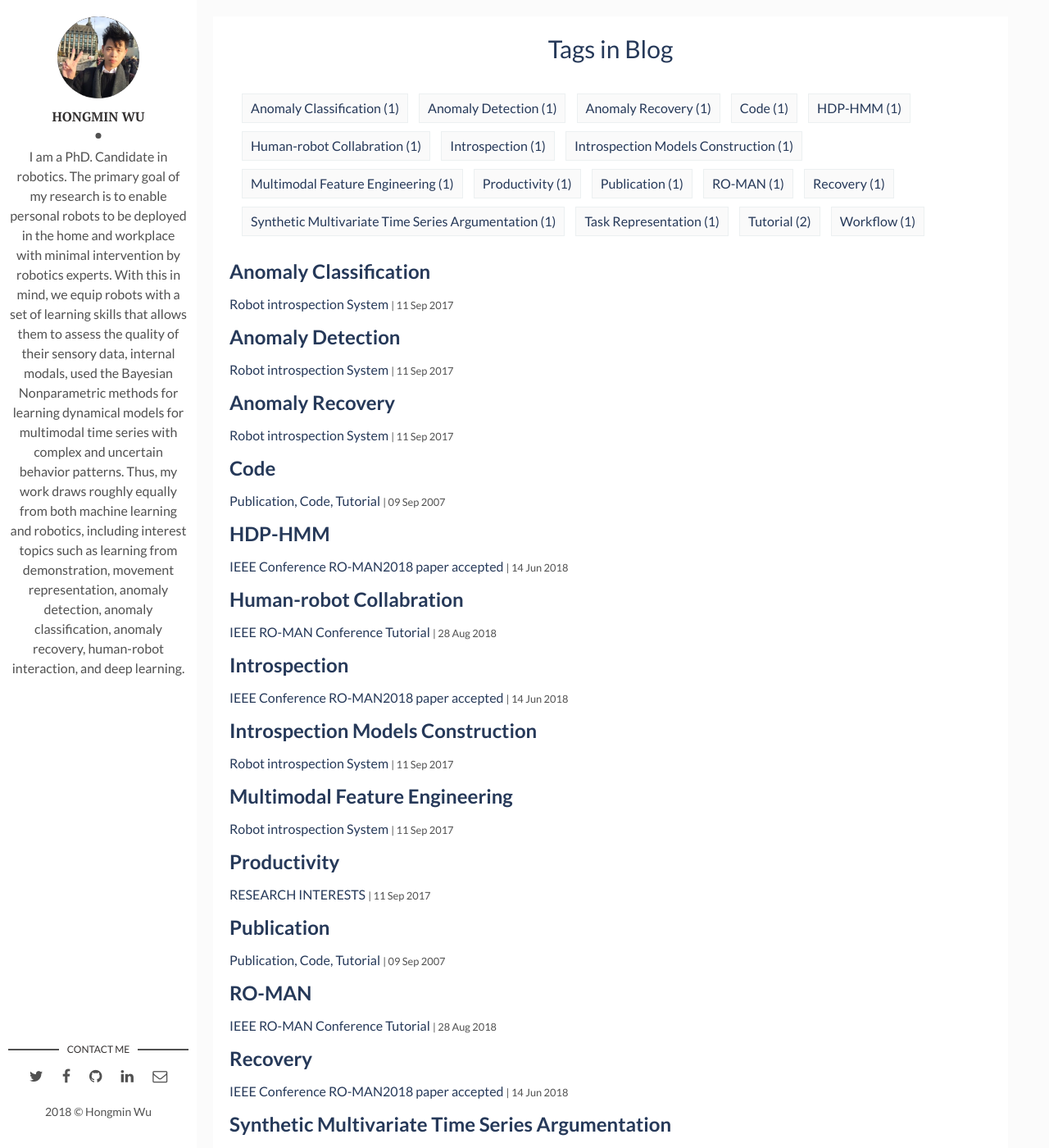
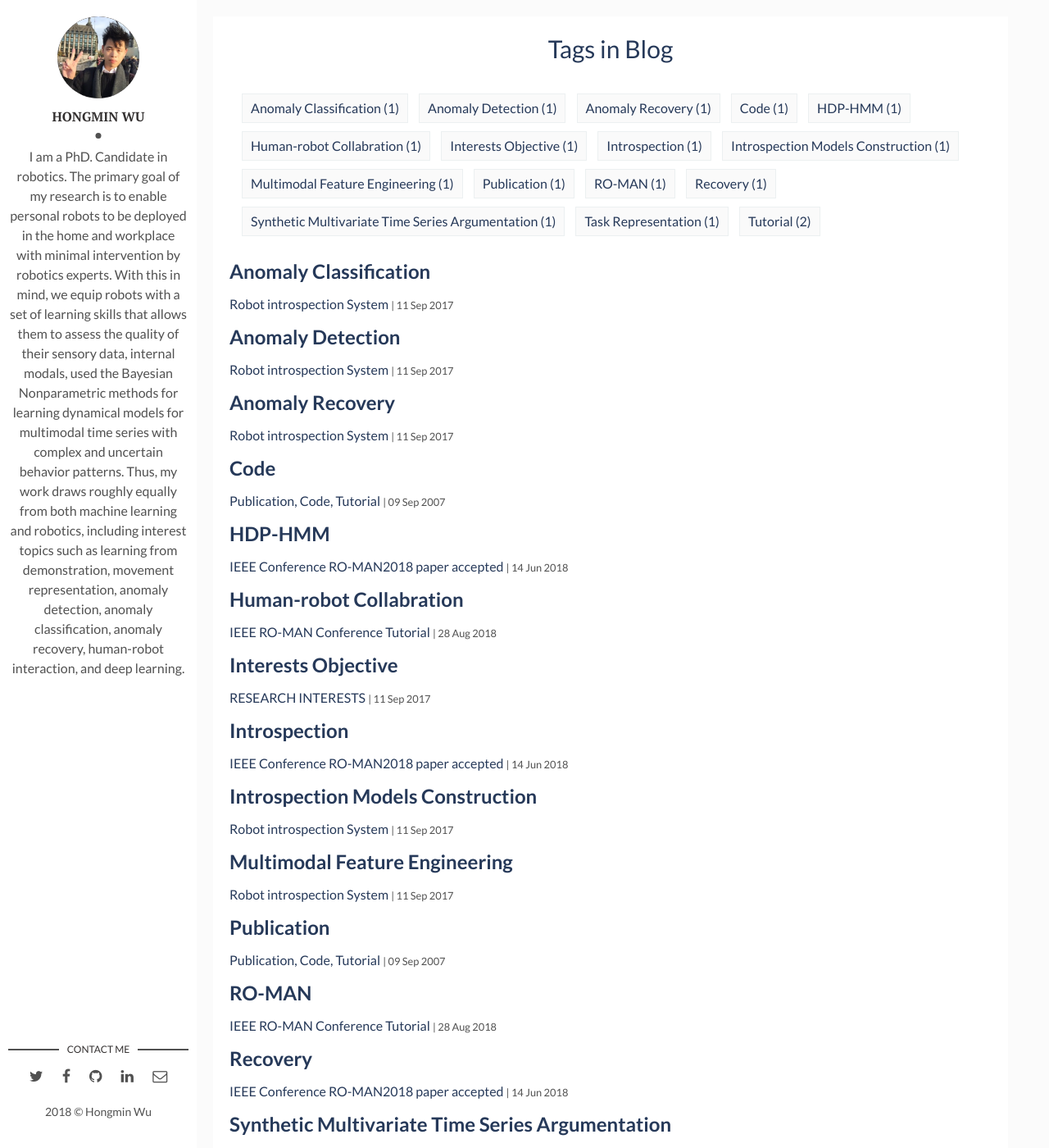
Before and after one commit to HongminWu/HongminWu.github.io, a Jekyll site: the page built from tags.html, in a window 1280 px wide and 1400 px high. Shown: the whole window at 82% size. Built offline with Jekyll 4.4.1, drawn with Linux system fonts in a browser that asks for light colours; some of the changed text lies outside the part shown.

Commit message:
Update 2017-09-12-research.markdown

```diff
--- a/_posts/2017-09-12-research.markdown
+++ b/_posts/2017-09-12-research.markdown
@@ -5,7 +5,7 @@ date: 2017-09-12 00:00:00 +0300
 description: reseach interests. # Add post description (optional)
 img: word_cloud.png # Add image post (optional)
 fig-caption: # Add figcaption (optional)
-tags: [Productivity, Workflow] # add tag
+tags: [Interests Objective] # add tag
 ---
 
 I am a PhD. Candidate at the Guangdong University of Technology, Guangzhou, China. The goal of my research is to enable personal robots to be deployed in the home and workplace with minimal intervention by robotics experts. In settings such as these, robots do not operate in isolation, but have continual interactions with people and objects in the world. With this in mind, we focus on developing algorithms to solve problems that robot learners encounter in real-world interactive settings. Thus, our work draws roughly equally from both machine learning and robotics, including topics such as learning from demonstration, manipulation, probabilistic safety, human-robot interaction, and deep learning.
```
